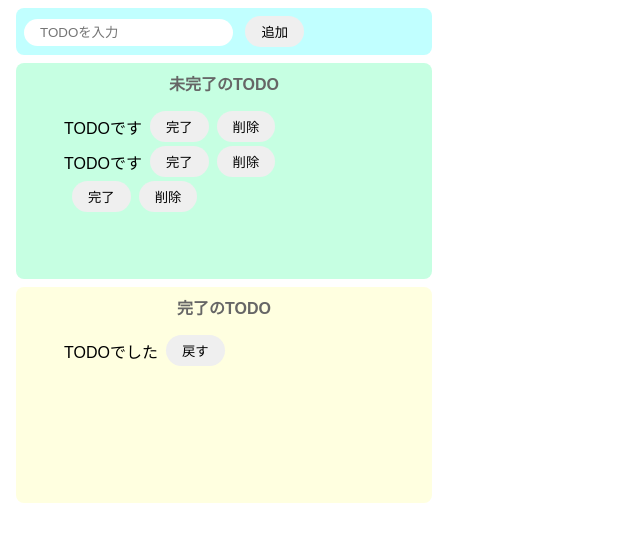
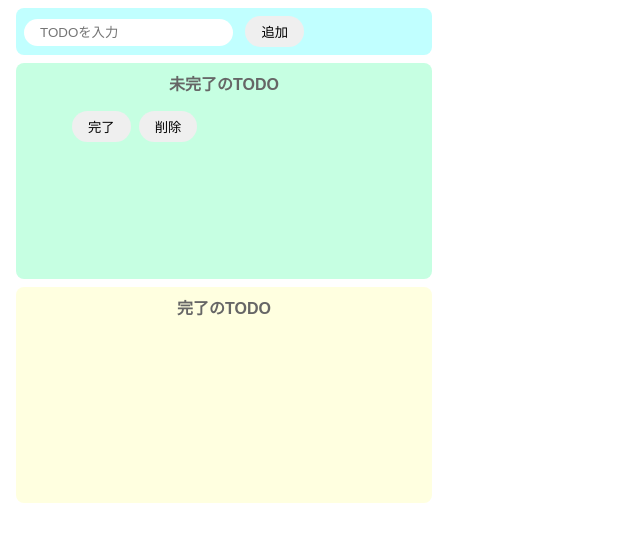
Before and after one commit to KeiichiHoshina/todo-js, a website built with Parcel: page index.html in a window 1280 px wide. Both pictures are taken after a click on the button "追加". Shown: the whole page, without its empty margins (0-640 px from the left). Built offline with nearby package versions, Linux system fonts and the light colour scheme.

Commit message:
36. タスクの戻す機能

```diff
--- a/index.html
+++ b/index.html
@@ -11,27 +11,11 @@
     </div>
     <div class="incomplete-area">
       <p class="title">未完了のTODO</p>
-      <ul id="incomplete-list">
-        <li class="list-row">
-          <div>TODOです</div>
-          <button>完了</button>
-          <button>削除</button>
-        </li>
-        <li class="list-row">
-          <div>TODOです</div>
-          <button>完了</button>
-          <button>削除</button>
-        </li>
-      </ul>
+      <ul id="incomplete-list"></ul>
     </div>
     <div class="complete-area">
       <p class="title">完了のTODO</p>
-      <ul id="complete-list">
-        <li class="list-row">
-          <div>TODOでした</div>
-          <button>戻す</button>
-        </li>
-      </ul>
+      <ul id="complete-list"></ul>
     </div>
     <script src="src/index.js"></script>
   </body>
--- a/src/index.js
+++ b/src/index.js
@@ -4,14 +4,23 @@ const onClickAdd = () => {
   // テキストボックスの値を取得し、初期化する
   const inputText = document.getElementById("add-text").value;
   document.getElementById("add-text").value = "";
+  createIncomleteList(inputText);
+};
 
+// 未完了リストから指定の要素を削除
+const deleteFromIncompleteList = (target) => {
+  document.getElementById("incomplete-list").removeChild(target);
+};
+
+// 未完了リストに追加する関数
+const createIncomleteList = (text) => {
   // li要素生成
   const li = document.createElement("li");
   li.className = "list-row";
 
   // div要素生成
   const div = document.createElement("div");
-  div.innerText = inputText;
+  div.innerText = text;
 
   // button（完了）要素生成
   const completButton = document.createElement("button");
@@ -25,6 +34,12 @@ const onClickAdd = () => {
     li.innerText = text;
     const backButton = document.createElement("button");
     backButton.innerText = "戻す";
+    backButton.addEventListener("click", () => {
+      const deletTarget = backButton.parentNode;
+      document.getElementById("complete-list").removeChild(deletTarget);
+      const text = backButton.parentNode.firstElementChild.innerText;
+      createIncomleteList(text);
+    });
     addTarget.appendChild(div);
     addTarget.appendChild(backButton);
     // 完了リストに追加
@@ -47,11 +62,6 @@ const onClickAdd = () => {
   document.getElementById("incomplete-list").appendChild(li);
 };
 
-// 未完了リストから指定の要素を削除
-const deleteFromIncompleteList = (target) => {
-  document.getElementById("incomplete-list").removeChild(target);
-};
-
 document
   .getElementById("add-button")
   .addEventListener("click", () => onClickAdd());
```
